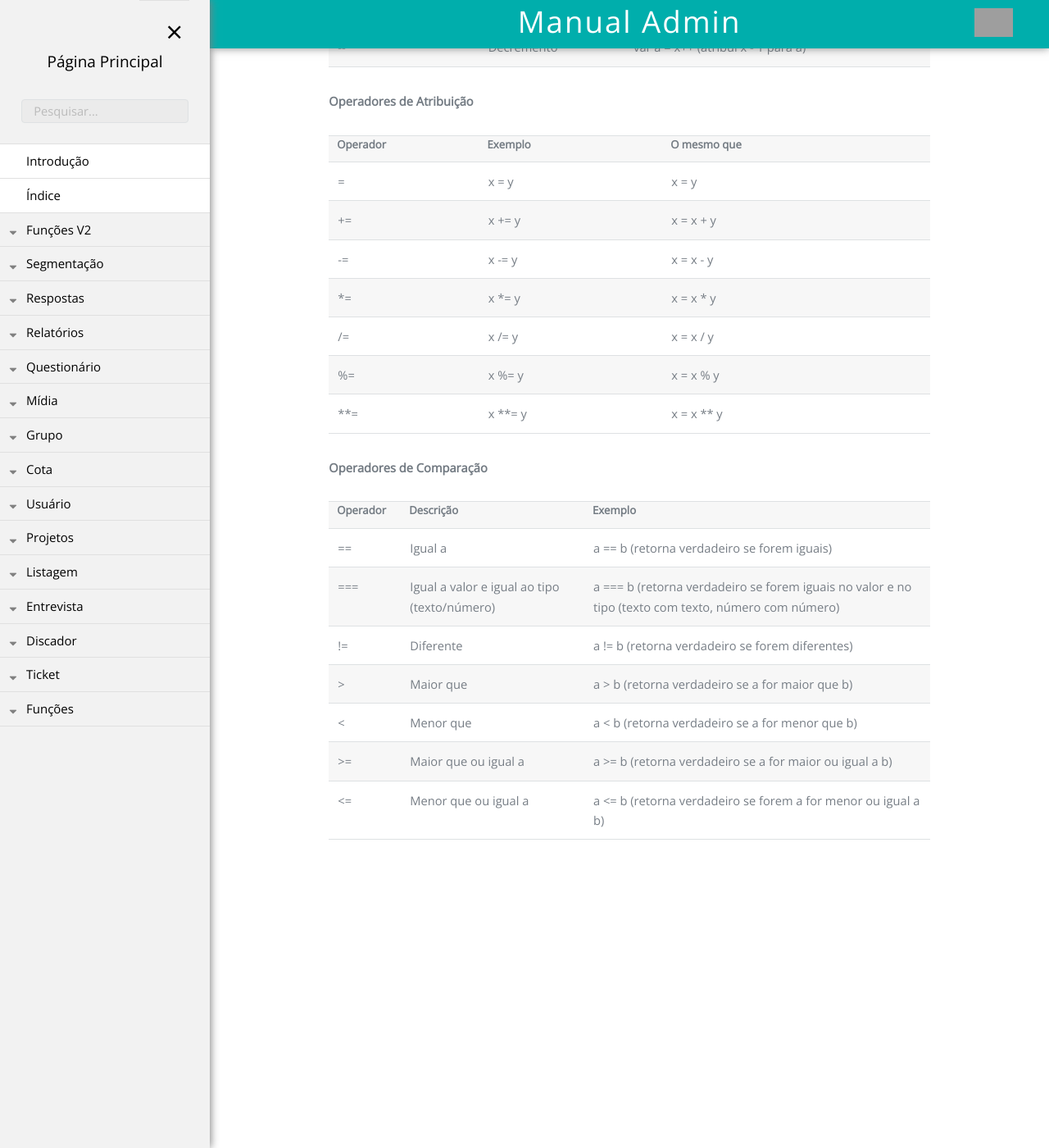
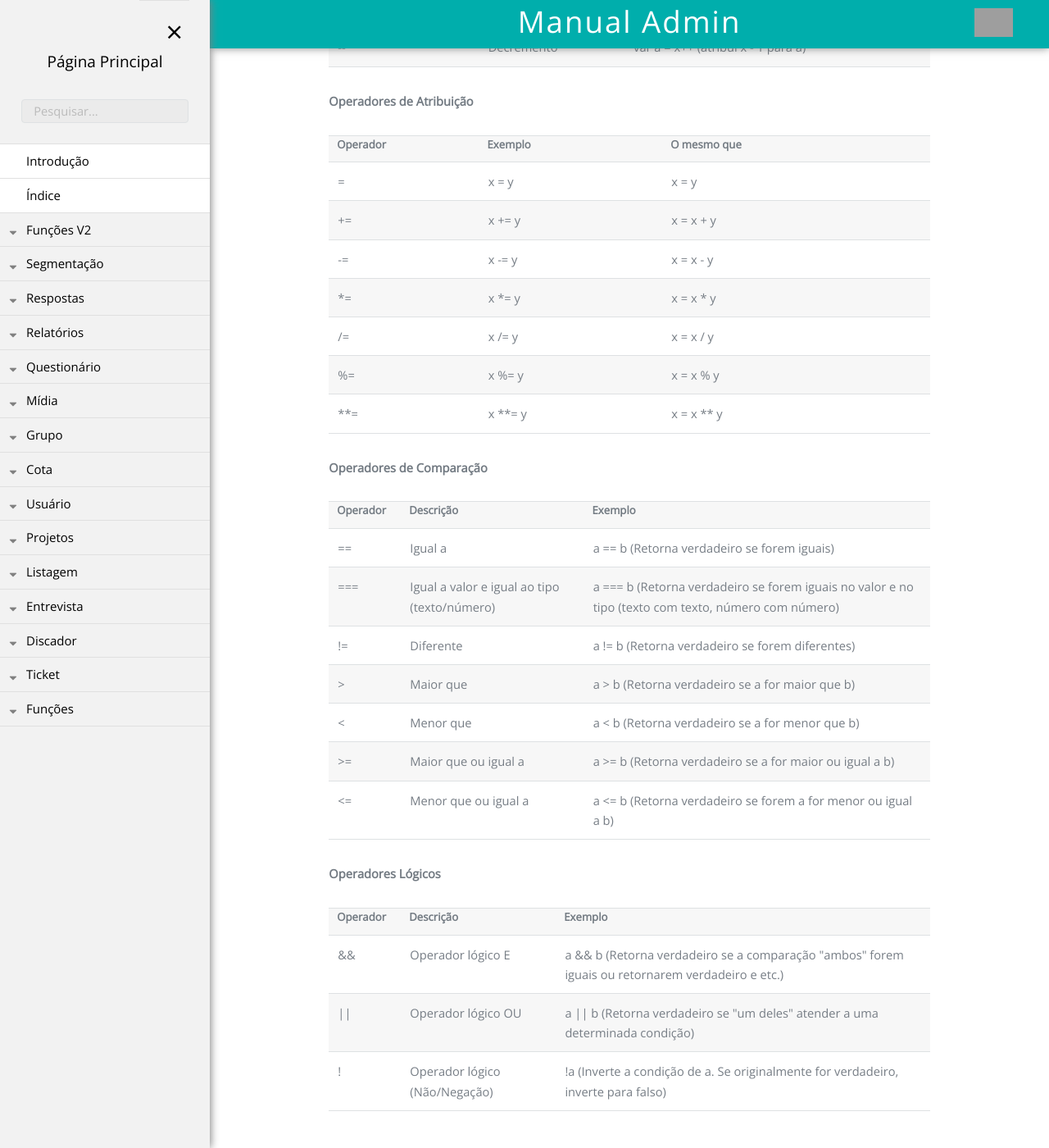
Before and after one commit to rogerio-figueiredo-hsr/hsrtechonline.github.io, a Jekyll site: the page built from _posts/2019-04-02-sintaxe-javascript.md, in a window 1280 px wide and 1400 px high, scrolled down 851 px. Shown: the whole window at 82% size. Built offline with Jekyll 4.4.1, drawn with Linux system fonts in a browser that asks for light colours; grey boxes are pictures that could not be loaded.

Commit message:
Update 2019-04-02-sintaxe-javascript.md

```diff
--- a/_posts/2019-04-02-sintaxe-javascript.md
+++ b/_posts/2019-04-02-sintaxe-javascript.md
@@ -113,37 +113,63 @@ Resultado:  z = 11</code>
     <tr>
       <td>==</td>
       <td>Igual a</td>
-      <td>a == b (retorna verdadeiro se forem iguais)</td>
+      <td>a == b (Retorna verdadeiro se forem iguais)</td>
     </tr>
     <tr>
       <td>===</td>
       <td>Igual a valor e igual ao tipo (texto/número)</td>
-      <td>a === b (retorna verdadeiro se forem iguais no valor e no tipo (texto com texto, número com número)</td>
+      <td>a === b (Retorna verdadeiro se forem iguais no valor e no tipo (texto com texto, número com número)</td>
     </tr>
     <tr>
       <td>!=</td>
       <td>Diferente</td>
-      <td>a != b (retorna verdadeiro se forem diferentes)</td>
+      <td>a != b (Retorna verdadeiro se forem diferentes)</td>
     </tr>
     <tr>
       <td>&gt;</td>
       <td>Maior que</td>
-      <td>a > b (retorna verdadeiro se a for maior que b)</td>
+      <td>a > b (Retorna verdadeiro se a for maior que b)</td>
     </tr>
     <tr>
       <td>&lt;</td>
       <td>Menor que</td>
-      <td>a < b (retorna verdadeiro se a for menor que b)</td>
+      <td>a < b (Retorna verdadeiro se a for menor que b)</td>
     </tr>
     <tr>
       <td>&gt;=</td>
       <td>Maior que ou igual a</td>
-      <td>a >= b (retorna verdadeiro se a for maior ou igual a b)</td>
+      <td>a >= b (Retorna verdadeiro se a for maior ou igual a b)</td>
     </tr>
     <tr>
       <td>&lt;=</td>
       <td>Menor que ou igual a</td>
-      <td>a <= b (retorna verdadeiro se forem a for menor ou igual a b)</td>
+      <td>a <= b (Retorna verdadeiro se forem a for menor ou igual a b)</td>
     </tr>
   </tbody>
 </table>
+
+**Operadores Lógicos**
+<table class="w3-table-all notranslate">
+  <tbody>
+    <tr>
+      <th style="width:12%">Operador</th>
+      <th>Descrição</th>
+      <th>Exemplo</th>
+    </tr>
+    <tr>
+      <td>&amp;&amp;</td>
+      <td>Operador lógico E</td>
+      <td>a && b (Retorna verdadeiro se a comparação "ambos" forem iguais ou retornarem verdadeiro e etc.)</td>
+    </tr>
+    <tr>
+      <td>||</td>
+      <td>Operador lógico OU</td>
+      <td>a || b (Retorna verdadeiro se "um deles" atender a uma determinada condição)</td>
+    </tr>
+    <tr>
+      <td>!</td>
+      <td>Operador lógico (Não/Negação)</td>
+      <td>!a (Inverte a condição de a. Se originalmente for verdadeiro, inverte para falso)</td>
+    </tr>
+  </tbody>
+</table>
```
